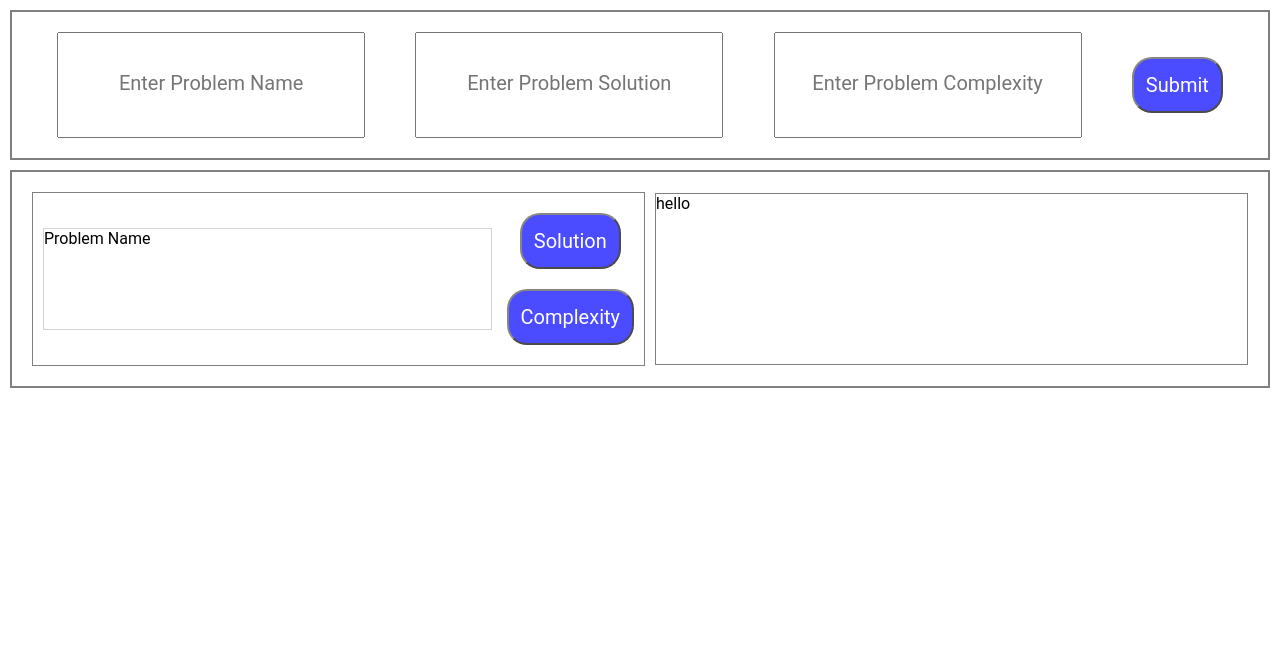
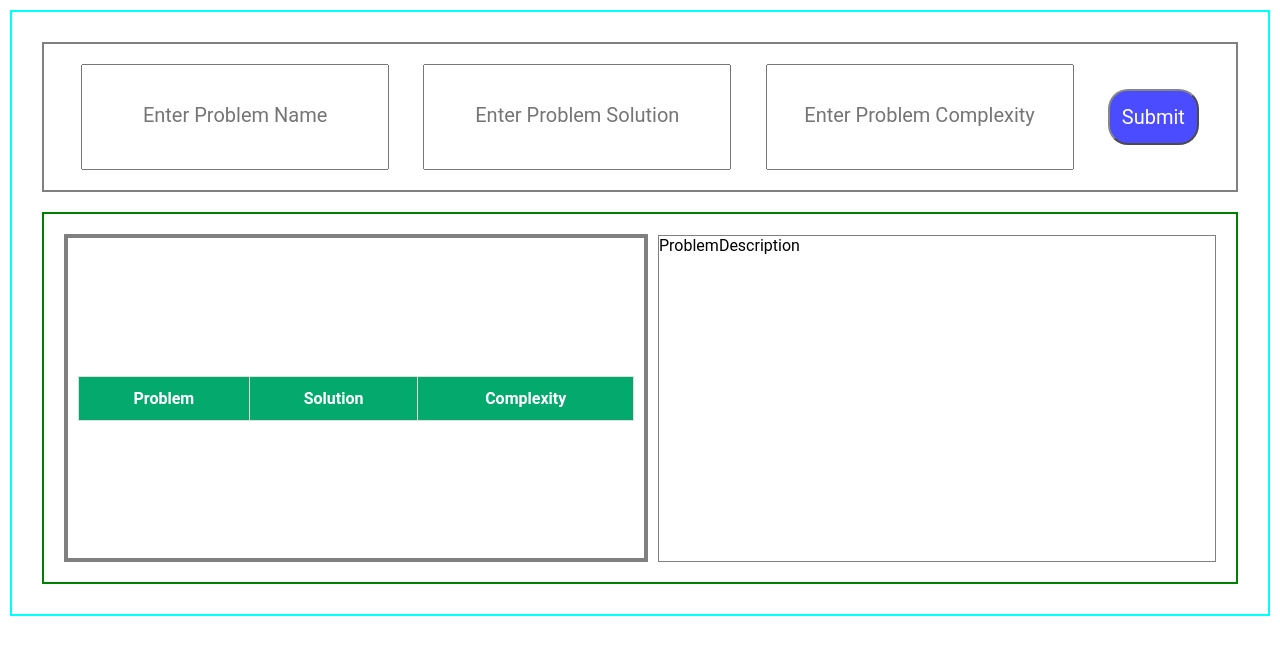
Before and after one commit to saranyavinjarapu/Leetcode150, a React (Create React App) app: page / in a window 1280 px wide. Shown: the top 654 px of the page. Built offline with nearby package versions, Linux system fonts and the light colour scheme.

Commit message:
added logic to render data from local storage into problem records

```diff
--- a/package.json
+++ b/package.json
@@ -6,6 +6,7 @@
     "@testing-library/jest-dom": "^5.16.5",
     "@testing-library/react": "^13.4.0",
     "@testing-library/user-event": "^13.5.0",
+    "bootstrap": "^5.2.3",
     "react": "^18.2.0",
     "react-dom": "^18.2.0",
     "react-scripts": "5.0.1",
--- a/src/components/Input/InputForm.js
+++ b/src/components/Input/InputForm.js
@@ -37,6 +37,7 @@ const Input = () => {
       problemSolution.current.value =
       problemComplexity.current.value =
         "";
+    window.location.reload(false);
   };
   return (
     <form
--- a/src/components/Layout/Layout.js
+++ b/src/components/Layout/Layout.js
@@ -1,12 +1,13 @@
 import React from "react";
 import styles from "./Layout.module.css";
+import InputForm from "../Input/InputForm";
 import Problems from "../Problems/Problems";
 
 const Layout = ({ problem_id }) => {
   return (
     <div className={styles.Layout}>
+      <InputForm></InputForm>
       <Problems></Problems>
-      <div className={styles.LayoutDescriptionContainer}>hello</div>
     </div>
   );
 };
--- a/src/components/Layout/Layout.module.css
+++ b/src/components/Layout/Layout.module.css
@@ -1,13 +1,7 @@
 .Layout {
-  border: 2px solid grey;
+  border: 2px solid aqua;
   margin: 10px;
   padding: 20px;
   display: flex;
+  flex-direction: column;
 }
-
-.LayoutDescriptionContainer {
-  border: 1px solid gray;
-  flex: 1;
-  margin-left: 10px;
-  min-height: 170px;
-}
--- /dev/null
+++ b/src/components/Problems/ProblemDescription.js
@@ -0,0 +1,11 @@
+import styles from "./Problems.module.css";
+
+import React from "react";
+
+const ProblemDescription = () => {
+  return (
+    <div className={styles.problemDescriptionContainer}>ProblemDescription</div>
+  );
+};
+
+export default ProblemDescription;
--- a/src/components/Problems/Problems.js
+++ b/src/components/Problems/Problems.js
@@ -1,14 +1,13 @@
 import React from "react";
 import styles from "./Problems.module.css";
+import ProblemsList from "./ProblemsList";
+import ProblemDescription from "./ProblemDescription";
 
 const Problems = () => {
   return (
-    <div className={styles.ProblemItemsContainer}>
-      <div className={styles.ProblemName}>Problem Name </div>
-      <div className={styles.ProblemButtonGroup}>
-        <button>Solution</button>
-        <button>Complexity</button>
-      </div>
+    <div className={styles.Problems}>
+      <ProblemsList></ProblemsList>
+      <ProblemDescription></ProblemDescription>
     </div>
   );
 };
--- a/src/components/Problems/Problems.module.css
+++ b/src/components/Problems/Problems.module.css
@@ -1,9 +1,16 @@
-.ProblemItemsContainer {
+.Problems {
+  border: 2px solid green;
+  margin: 10px;
+  padding: 20px;
+  display: flex;
+}
+.ProblemListContainer {
   display: flex;
   flex: 1;
-  border: 1px solid gray;
+  border: 4px solid grey;
   padding: 10px;
-  justify-content: space-around;
+  overflow-y: scroll;
+  height: 300px;
 }
 
 .ProblemName {
@@ -23,8 +30,45 @@
 button {
   background-color: blue;
   color: white;
-  padding: 14px 12px;
+  padding: 8px 8px;
   border-radius: 20px;
-  font-size: 20px;
+  font-size: 14px;
   opacity: 70%;
 }
+
+.problemDescriptionContainer {
+  border: 1px solid gray;
+  flex: 1;
+  margin-left: 10px;
+  min-height: 170px;
+  height: 325px;
+}
+
+.ProblemsList {
+  font-family: Arial, Helvetica, sans-serif;
+  border-collapse: collapse;
+  width: 100%;
+}
+
+.ProblemsList td,
+.ProblemsList th {
+  border: 1px solid #ddd;
+  padding: 8px;
+  text-align: center;
+}
+
+.ProblemsList tr:nth-child(even) {
+  background-color: #f2f2f2;
+}
+
+.ProblemsList tr:hover {
+  background-color: #ddd;
+}
+
+.ProblemsList th {
+  padding-top: 12px;
+  padding-bottom: 12px;
+  text-align: center;
+  background-color: #04aa6d;
+  color: white;
+}
--- /dev/null
+++ b/src/components/Problems/ProblemsList.js
@@ -0,0 +1,38 @@
+import React, { useEffect, useState } from "react";
+import styles from "./Problems.module.css";
+
+const ProblemsList = () => {
+  const [problems, setProblems] = useState([]);
+  useEffect(() => {
+    const existingProblemsFromStorage = JSON.parse(
+      localStorage.getItem("problems")
+    );
+    setProblems(existingProblemsFromStorage);
+  }, []);
+  return (
+    <div className={styles.ProblemListContainer}>
+      <table className={styles.ProblemsList}>
+        <tr>
+          <th>Problem</th>
+          <th>Solution</th>
+          <th>Complexity</th>
+        </tr>
+
+        {problems &&
+          problems.map((problem) => (
+            <tr key={problem.probName}>
+              <td>{problem.probName}</td>
+              <td>
+                <button>Solution</button>
+              </td>
+              <td>
+                <button>Complexity</button>
+              </td>
+            </tr>
+          ))}
+      </table>
+    </div>
+  );
+};
+
+export default ProblemsList;
--- a/src/pages/Home.js
+++ b/src/pages/Home.js
@@ -1,14 +1,8 @@
 import React from "react";
-import InputForm from "../components/Input/InputForm";
 import Layout from "../components/Layout/Layout";
 
 const Home = () => {
-  return (
-    <>
-      <InputForm></InputForm>
-      <Layout></Layout>
-    </>
-  );
+  return <Layout></Layout>;
 };
 
 export default Home;
```
Also changed, not shown: 1 other file (tests, documents, lock files or other folders).
